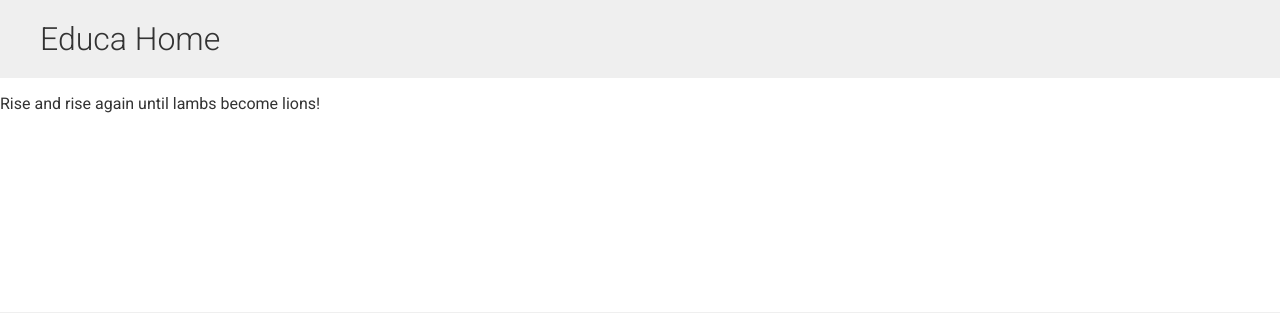
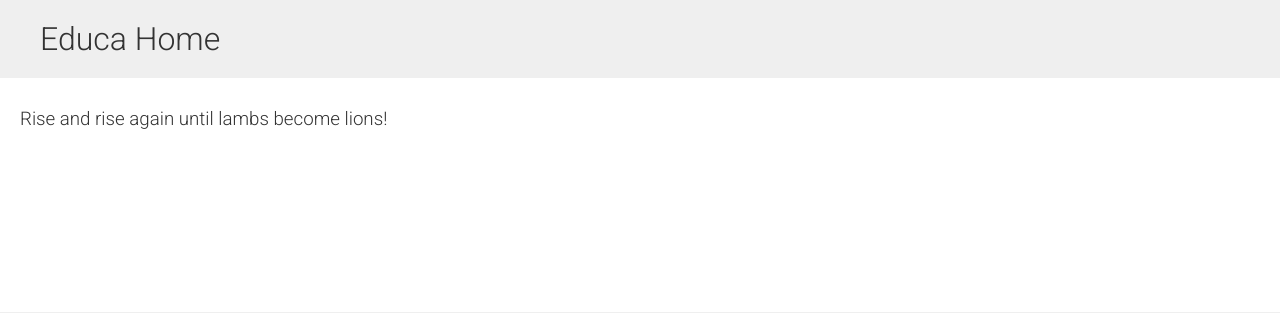
Before and after one commit to gurupratap-matharu/educa, a Django app: page / in a window 1280 px wide. Shown: the part 54-367 px from the top of the page. Run offline with Django 4.2, Linux system fonts and the light colour scheme.

Commit message:
Improve home page message 🐤

```diff
--- a/pages/templates/pages/home.html
+++ b/pages/templates/pages/home.html
@@ -4,6 +4,8 @@
 
 {% block content %}
 <h1>Educa Home</h1>
-<p>Rise and rise again until lambs become lions!</p>
+<div class="module">
+    <h3>Rise and rise again until lambs become lions!</h3>
+</div>
 
 {% endblock content %}
```
